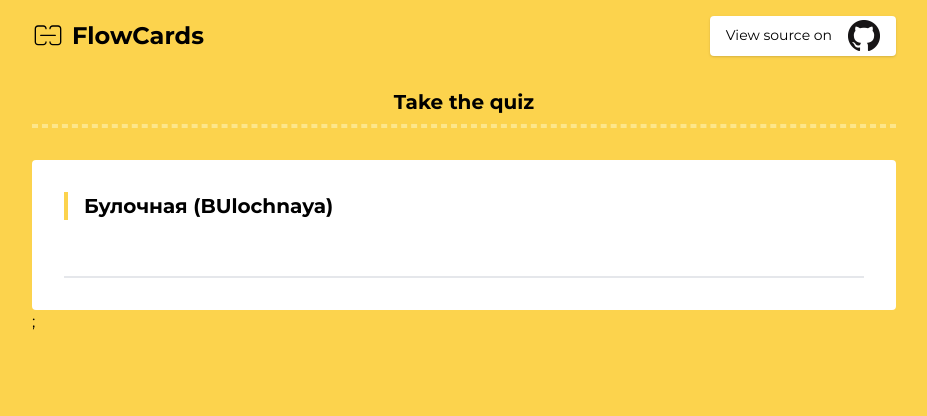
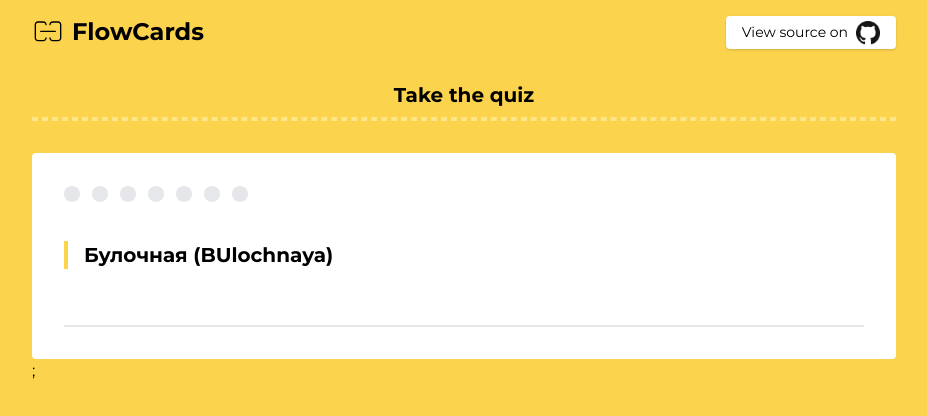
Before and after one commit to yannvanhalewyn/flowcards, a React (Create React App) app: page / in a window 1280 px wide. Both pictures are taken after a click on the button "Take a Quiz!". Shown: the top 416 px of the page, without its empty margins (176-1103 px from the left). Built offline with nearby package versions, Linux system fonts and the light colour scheme.

Commit message:
Add questionaire progress indicator

```diff
--- a/src/App.js
+++ b/src/App.js
@@ -30,7 +30,7 @@ const Header = () => {
       >
         <span className="text-sm">View source on</span>
         <img
-          className="inline h-8 w-8 ml-4"
+          className="inline h-6 w-6 ml-2"
           src="/img/github-logo.png"
           alt="Github Logo"
         />
--- a/src/quiz/Questionaire.js
+++ b/src/quiz/Questionaire.js
@@ -1,11 +1,35 @@
 import { useState } from "react";
 import React from "react";
 import Icon from "@mdi/react";
-import { mdiCloseThick, mdiCheck, mdiCheckBold } from "@mdi/js";
-import { prop, path } from "ramda";
+import { mdiCloseThick, mdiCheckBold } from "@mdi/js";
+import { prop, path, map, contains } from "ramda";
 
 import * as Quiz from "./model.js";
 import * as Flashcard from "../flashcard/model.js";
+
+const Progress = ({ quiz, flashcardsById }) => {
+  const report = Quiz.report(quiz, flashcardsById);
+
+  const Segment = (questionId) => {
+    let color;
+
+    if (!path(["answers", questionId], quiz)) {
+      color = "bg-gray-200";
+    } else if (contains(questionId, map(prop("id"), report.errors))) {
+      color = "bg-red-500";
+    } else {
+      color = "bg-green-500";
+    }
+
+    return (
+      <span
+        className={`inline-block w-4 h-4 mr-3 rounded-full ${color}`}
+      ></span>
+    );
+  };
+
+  return <div className="">{map(Segment, quiz.questions)}</div>;
+};
 
 export const AnswerReport = ({ flashcard, answer }) => {
   const InlineIcon = ({ path, className }) => (
@@ -89,7 +113,8 @@ const Questionaire = ({ currentQuiz, flashcardsById, dispatch }) => {
 
   return (
     <div className="mt-8 p-8 bg-white rounded">
-      <h2 className="inline-block font-bold text-xl border-l-4 pl-4 border-yellow-300">
+      <Progress quiz={currentQuiz} flashcardsById={flashcardsById} />
+      <h2 className="inline-block mt-8 font-bold text-xl border-l-4 pl-4 border-yellow-300">
         {currentFlashcard.prompt}
       </h2>
       {submittedAnswer ? (
```
